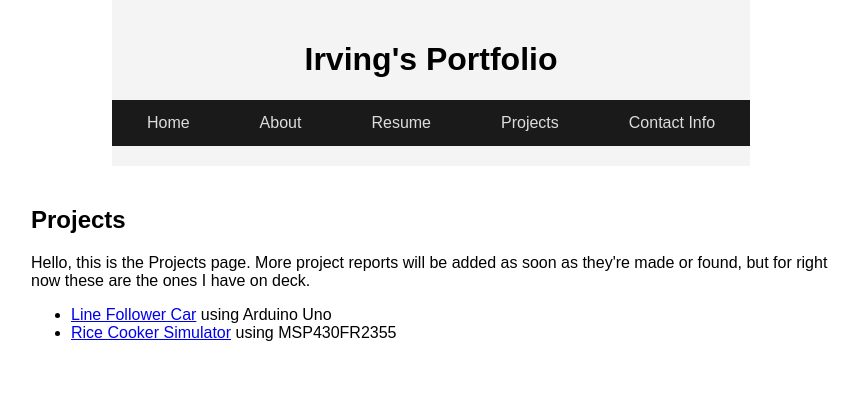
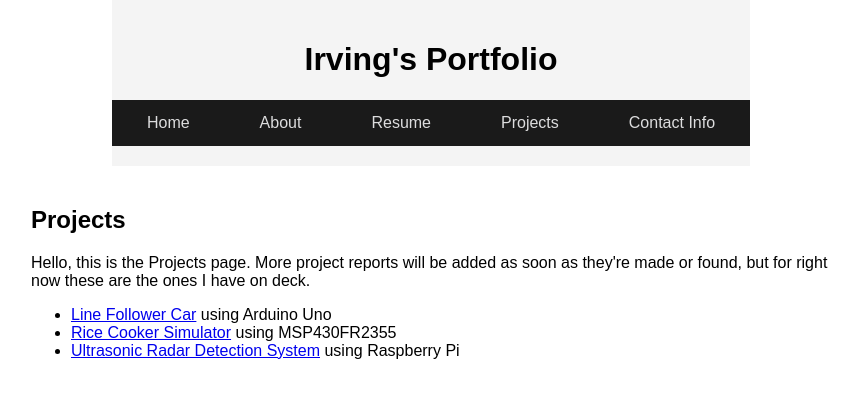
Before and after one commit to IrvingBecerril/becerrilportfolio, a plain HTML site: page projects.html in a window 1280 px wide. Shown: the whole page, without its empty margins (209-1068 px from the left). Drawn offline with Linux system fonts and the light colour scheme.

Commit message:
added radar system files as well as editing to portfolio website ;)

```diff
--- a/projects.html
+++ b/projects.html
@@ -16,6 +16,7 @@
         <ul>
             <li><a href="Line_Follower_Car.pdf">Line Follower Car</a> using Arduino Uno</li>
             <li><a href="ECE344_ProjectMilestone3.pdf">Rice Cooker Simulator</a> using MSP430FR2355</li>
+            <li><a href=".pdf">Ultrasonic Radar Detection System</a> using Raspberry Pi</li>
         </ul>
     </main>
 
```
Also changed, not shown: 3 other files.
